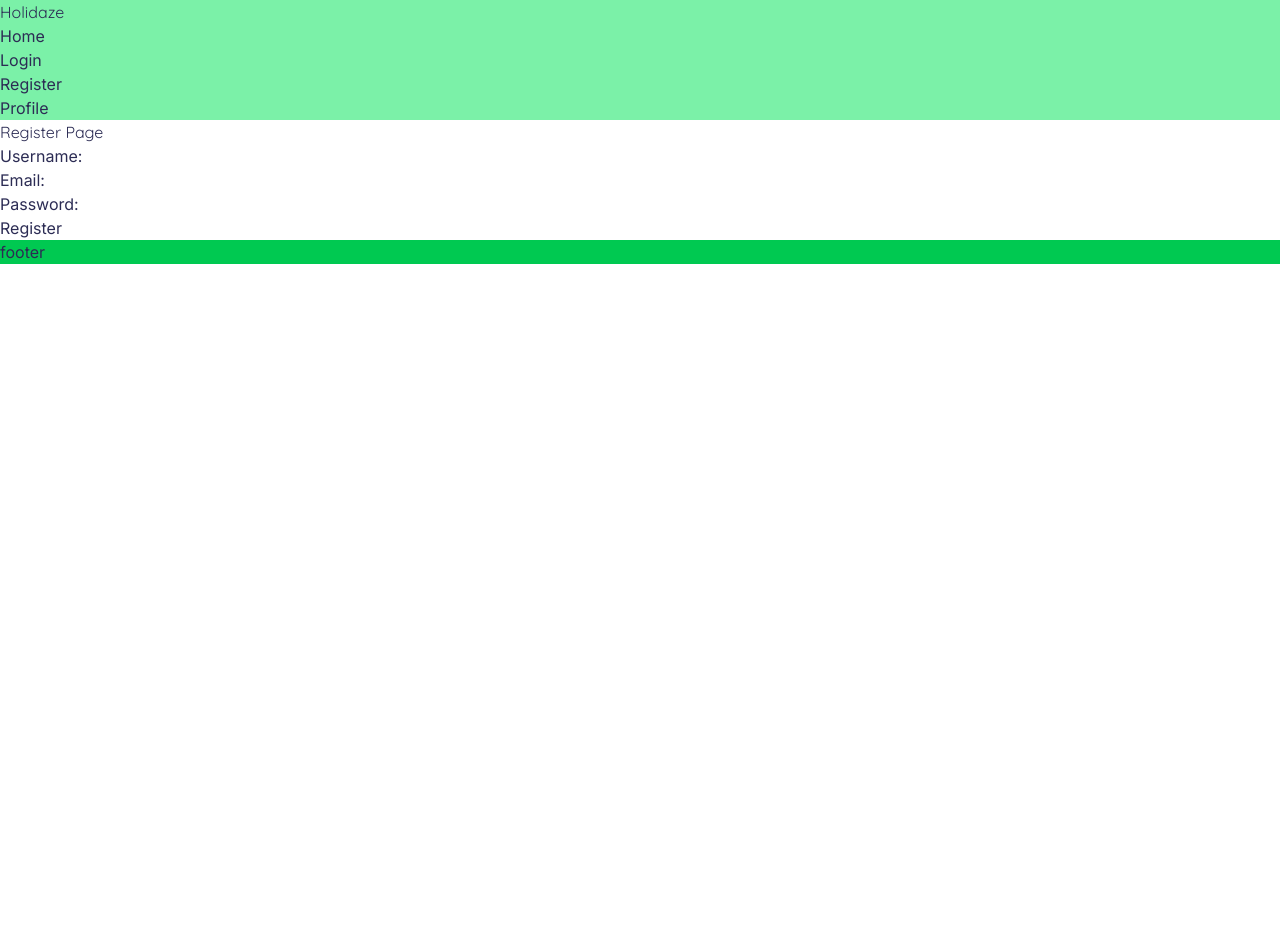
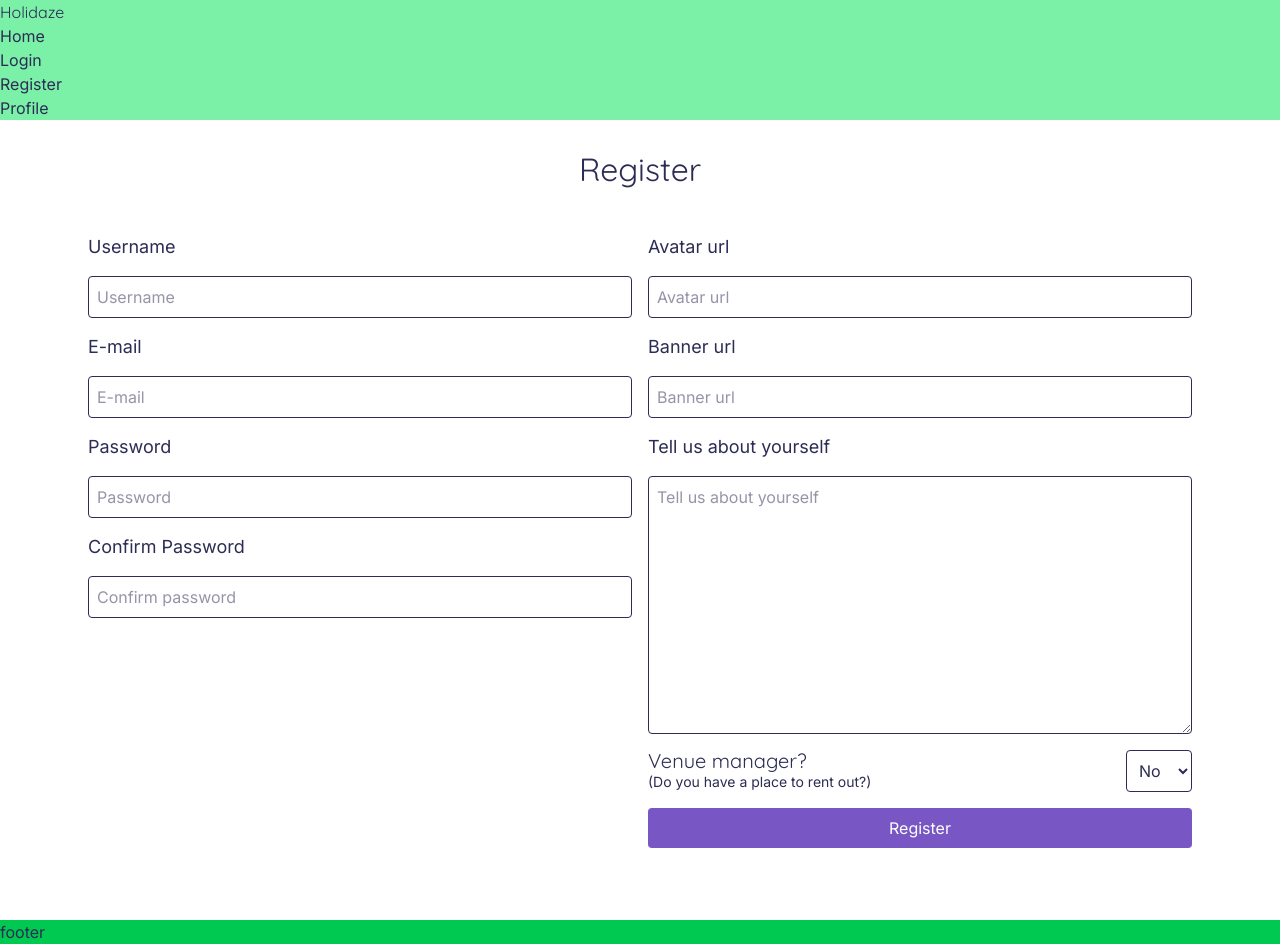
Before and after one commit to KjetilHHauger/kjetil_h_hauger_booking, a React (Vite) app: page /register in a window 1280 px wide. Before the commit the page ends 800 px from the top, so only its background shows below. Built offline with nearby package versions, Linux system fonts and the light colour scheme.

Commit message:
FEAT: Register page

```diff
--- a/src/hooks/useVenues.js
+++ b/src/hooks/useVenues.js
@@ -17,7 +17,7 @@ export function useVenues() {
         let isLastPage = false;
 
         while (!isLastPage) {
-          const res = await fetch(`${BASE_URL}?page=${page}&limit=100`);
+          const res = await fetch(`${BASE_URL}/venues/?page=${page}&limit=100`);
           const json = await res.json();
 
           allVenues = [...allVenues, ...json.data];
--- a/src/pages/Register.jsx
+++ b/src/pages/Register.jsx
@@ -1,19 +1,186 @@
-export default function Register() {
+import { useState } from "react";
+import { toast } from "react-toastify";
+
+export default function RegisterForm() {
+  const [formData, setFormData] = useState({
+    username: "",
+    email: "",
+    password: "",
+    confirmPassword: "",
+    avatar: "",
+    banner: "",
+    bio: "",
+    venueManager: "No",
+  });
+
+  const handleChange = (e) => {
+    const { name, value } = e.target;
+    setFormData((prev) => ({
+      ...prev,
+      [name]: value,
+    }));
+  };
+
+  const handleRegister = async (e) => {
+    e.preventDefault();
+
+    if (formData.password !== formData.confirmPassword) {
+      toast.error("Passwords do not match");
+      return;
+    }
+
+    try {
+      const BASE_URL = import.meta.env.VITE_API_URL;
+      const response = await fetch(`${BASE_URL}/register`, {
+        method: "POST",
+        headers: {
+          "Content-Type": "application/json",
+        },
+        body: JSON.stringify({
+          name: formData.username,
+          email: formData.email,
+          password: formData.password,
+          avatar: {
+            url: formData.avatar,
+            alt: `${formData.username}'s avatar`,
+          },
+          banner: {
+            url: formData.banner,
+            alt: `${formData.username}'s banner`,
+          },
+          bio: formData.bio,
+          venueManager: formData.venueManager === "Yes",
+        }),
+      });
+
+      const data = await response.json();
+
+      if (!response.ok) {
+        throw new Error(data.errors?.[0]?.message || "Registration failed");
+      }
+
+      toast.success("Registered successfully!");
+    } catch (err) {
+      toast.error(err.message);
+    }
+  };
+
   return (
-    <div className="register-page">
-      <h1>Register Page</h1>
-      <form>
-        <label htmlFor="username">Username:</label>
-        <input type="text" id="username" name="username" required />
-        <br />
-        <label htmlFor="email">Email:</label>
-        <input type="email" id="email" name="email" required />
-        <br />
-        <label htmlFor="password">Password:</label>
-        <input type="password" id="password" name="password" required />
-        <br />
-        <button type="submit">Register</button>
+    <section className="py-8 px-4 md:px-8 min-h-screen flex flex-col items-center gap-6">
+      <h1 className="text-heading-4 flex justify-center">Register</h1>
+      <form
+        onSubmit={handleRegister}
+        className="grid grid-cols-1 md:grid-cols-2 gap-4 max-w-6xl mx-auto p-6 w-full bg-white rounded"
+      >
+        {/* Left */}
+        <div className="flex flex-col gap-4">
+          <p className="text-body-md text-font-primary">Username</p>
+          <input
+            name="username"
+            type="text"
+            placeholder="Username"
+            value={formData.username}
+            onChange={handleChange}
+            required
+            className="border p-2 rounded"
+          />
+          <p className="text-body-md text-font-primary">E-mail</p>
+          <input
+            name="email"
+            type="email"
+            placeholder="E-mail"
+            value={formData.email}
+            onChange={handleChange}
+            required
+            className="border p-2 rounded"
+          />
+          <p className="text-body-md text-font-primary">Password</p>
+          <input
+            name="password"
+            type="password"
+            placeholder="Password"
+            value={formData.password}
+            onChange={handleChange}
+            required
+            className="border p-2 rounded"
+          />
+          <p className="text-body-md text-font-primary">Confirm Password</p>
+          <input
+            name="confirmPassword"
+            type="password"
+            placeholder="Confirm password"
+            value={formData.confirmPassword}
+            onChange={handleChange}
+            required
+            className="border p-2 rounded"
+          />
+        </div>
+
+        {/* Right */}
+        <div className="flex flex-col gap-4">
+          <p className="text-body-md text-font-primary">Avatar url</p>
+          <input
+            name="avatar"
+            type="url"
+            placeholder="Avatar url"
+            value={formData.avatar}
+            alt={`Avatar of ${formData.username}`}
+            onChange={handleChange}
+            className="border p-2 rounded"
+          />
+          <p className="text-body-md text-font-primary">Banner url</p>
+          <input
+            name="banner"
+            type="url"
+            placeholder="Banner url"
+            value={formData.banner}
+            alt="Profile banner"
+            onChange={handleChange}
+            className="border p-2 rounded"
+          />
+          <p className="text-body-md text-font-primary">
+            Tell us about yourself
+          </p>
+          <textarea
+            name="bio"
+            placeholder="Tell us about yourself"
+            value={formData.bio}
+            onChange={handleChange}
+            rows={10}
+            className="border p-2 rounded"
+          />
+          <div className="flex justify-between">
+            <div>
+              <h2 className="text-heading-6 mb-0 text-font-primary">
+                Venue manager?
+              </h2>
+              <p className="text-body-xs m-0 text-font-primary">
+                (Do you have a place to rent out?)
+              </p>
+            </div>
+
+            <select
+              name="venueManager"
+              value={formData.venueManager}
+              onChange={handleChange}
+              className="border p-2 rounded"
+            >
+              <option value="Yes">Yes</option>
+              <option value="No">No</option>
+            </select>
+          </div>
+
+          {/* Register */}
+          <div className="md:col-span-2">
+            <button
+              type="submit"
+              className="w-full bg-brand-secondary hover:bg-brand-secondary-hover text-white py-2 px-4 rounded"
+            >
+              Register
+            </button>
+          </div>
+        </div>
       </form>
-    </div>
+    </section>
   );
 }
```
